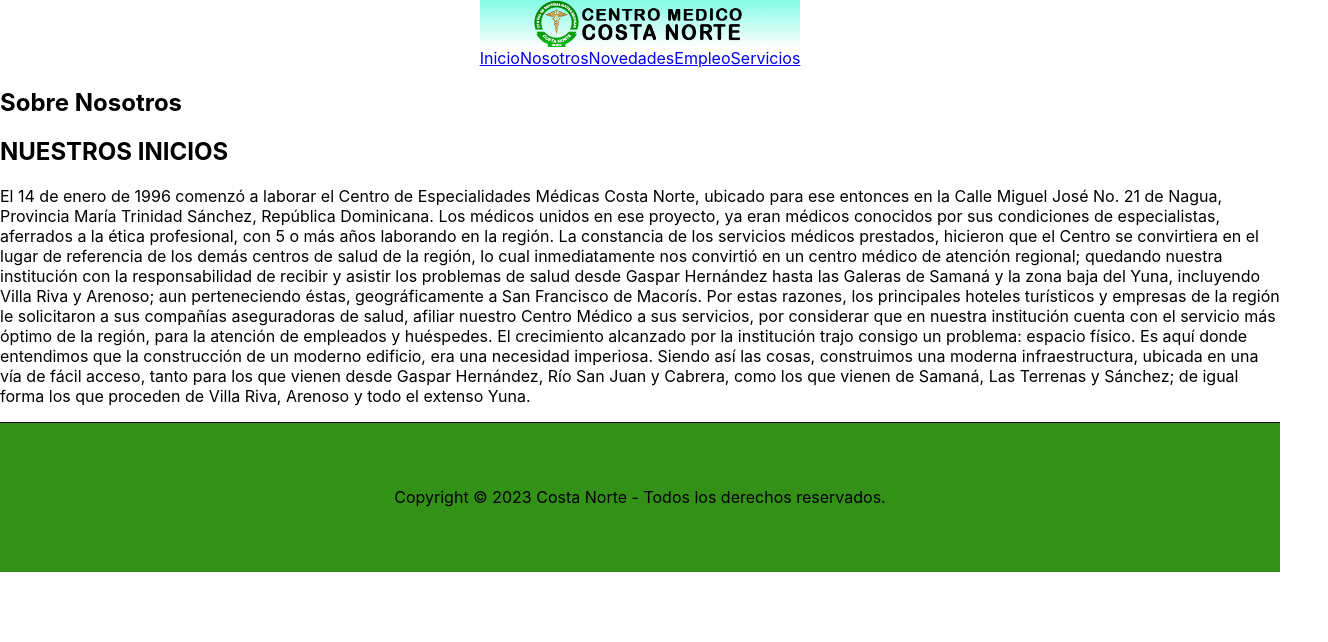
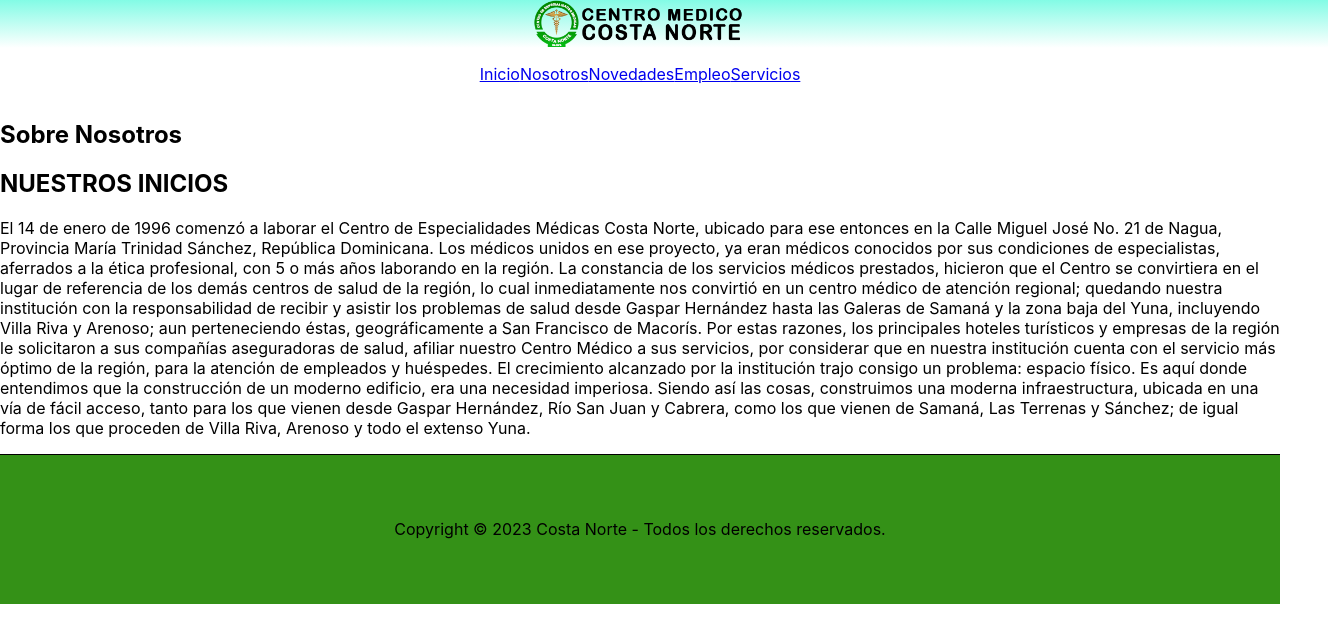
Before and after one commit to keysto027/Polart, a Next.js app: page /Nosotros in a window 1280 px wide. Shown: the top 642 px of the page, 1328 px wide, since content can reach past the window. Built offline with nearby package versions, Linux system fonts and the light colour scheme.

Commit message:
Update Header.module.css

```diff
--- a/components/Header.module.css
+++ b/components/Header.module.css
@@ -27,3 +27,32 @@
   .nav-services:hover .services-dropdown {
     display: block; /* Muestra la lista al pasar el mouse sobre "Servicios" */
   }
+
+  .nav {
+    background-color: #ffffff;
+    padding: 1rem 33rem;
+    display: flex;
+    justify-content: center;
+    align-items: center;
+    width: 100%;
+
+
+  }
+
+  .nav-link {
+    color: #000;
+    font-size: 1rem;
+    text-decoration: none;
+    padding: 0.5rem 1rem;
+    border-radius: 1.5rem;
+    margin-right: 11px;
+    background-color:#ffffff;
+    box-shadow: 2px 2px 4px rgba(0, 0, 0, 0.2); /* Ajusta los valores según tus preferencias */
+
+  }
+
+
+  .nav-link:hover {
+    color: #ffffff;
+    background-color: rgb(45, 152, 65);
+  }
```
